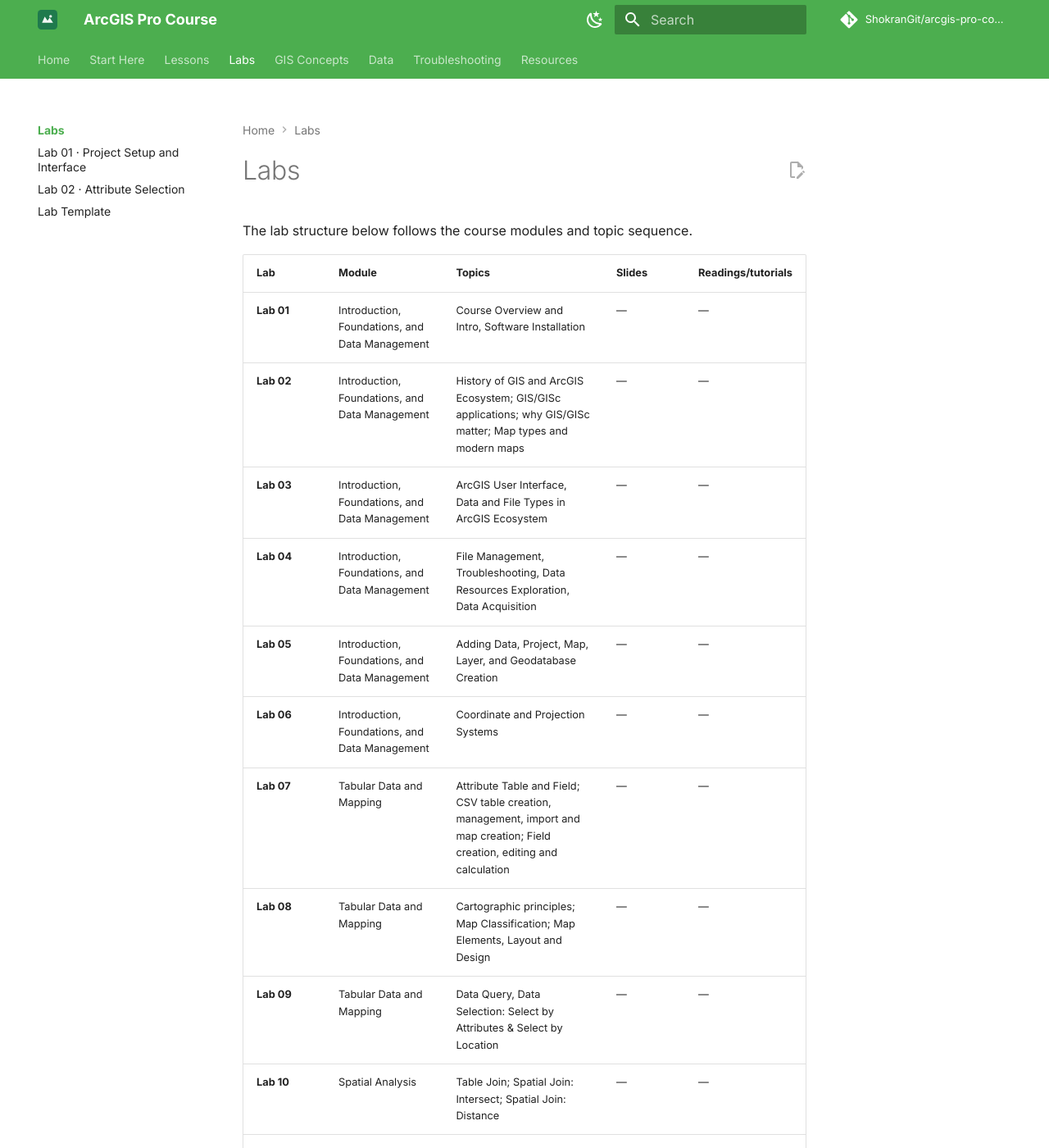
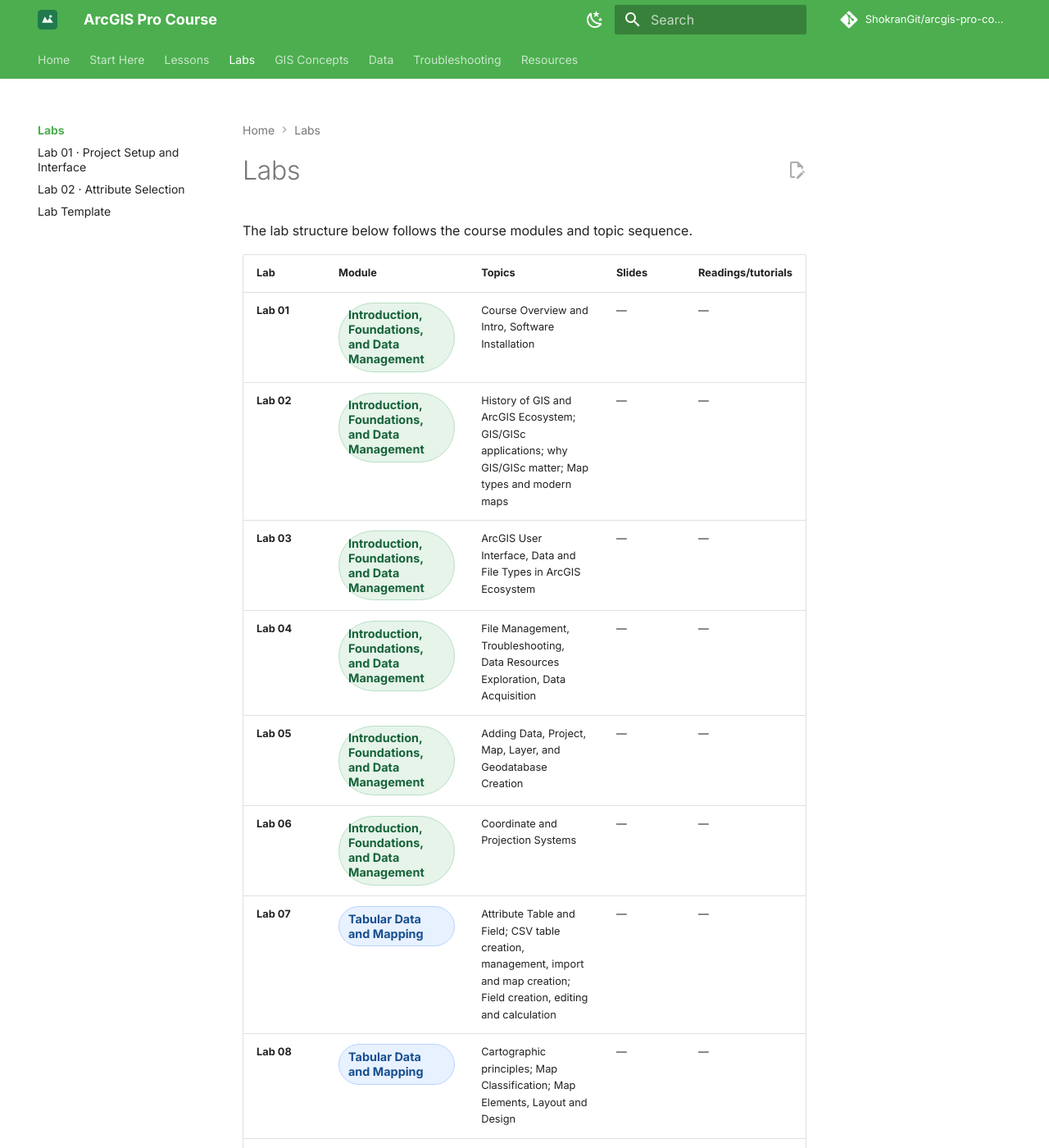
Before and after one commit to ShokranGit/arcgis-pro-course, an MkDocs documentation site: the page built from docs/labs/index.md, in a window 1280 px wide and 1400 px high. Shown: the whole window at 82% size. Built offline with MkDocs 1.6.1 and Material for MkDocs 9.7.7, drawn with Linux system fonts in a browser that asks for light colours; comment, search, counter and statistics services are not loaded.

Commit message:
Style lab module colors

```diff
--- a/docs/assets/css/extra.css
+++ b/docs/assets/css/extra.css
@@ -112,3 +112,44 @@
   background: var(--arcgis-soft);
   border: 1px solid var(--arcgis-border);
 }
+/* Lab module badges */
+
+.module-badge {
+  display: inline-block;
+  padding: 0.28rem 0.55rem;
+  border-radius: 999px;
+  font-size: 0.72rem;
+  font-weight: 700;
+  line-height: 1.25;
+  white-space: normal;
+}
+
+.module-intro {
+  background: #e6f4ea;
+  color: #17633a;
+  border: 1px solid #b8dfc4;
+}
+
+.module-tabular {
+  background: #e8f1ff;
+  color: #174f90;
+  border: 1px solid #b8d3ff;
+}
+
+.module-spatial {
+  background: #f1e9ff;
+  color: #5b2b91;
+  border: 1px solid #d6c2ff;
+}
+
+.module-geoprocessing {
+  background: #fff2df;
+  color: #8a4b00;
+  border: 1px solid #ffd29a;
+}
+
+.module-ethics {
+  background: #ffe8e8;
+  color: #8a1f1f;
+  border: 1px solid #ffc1c1;
+}
```
